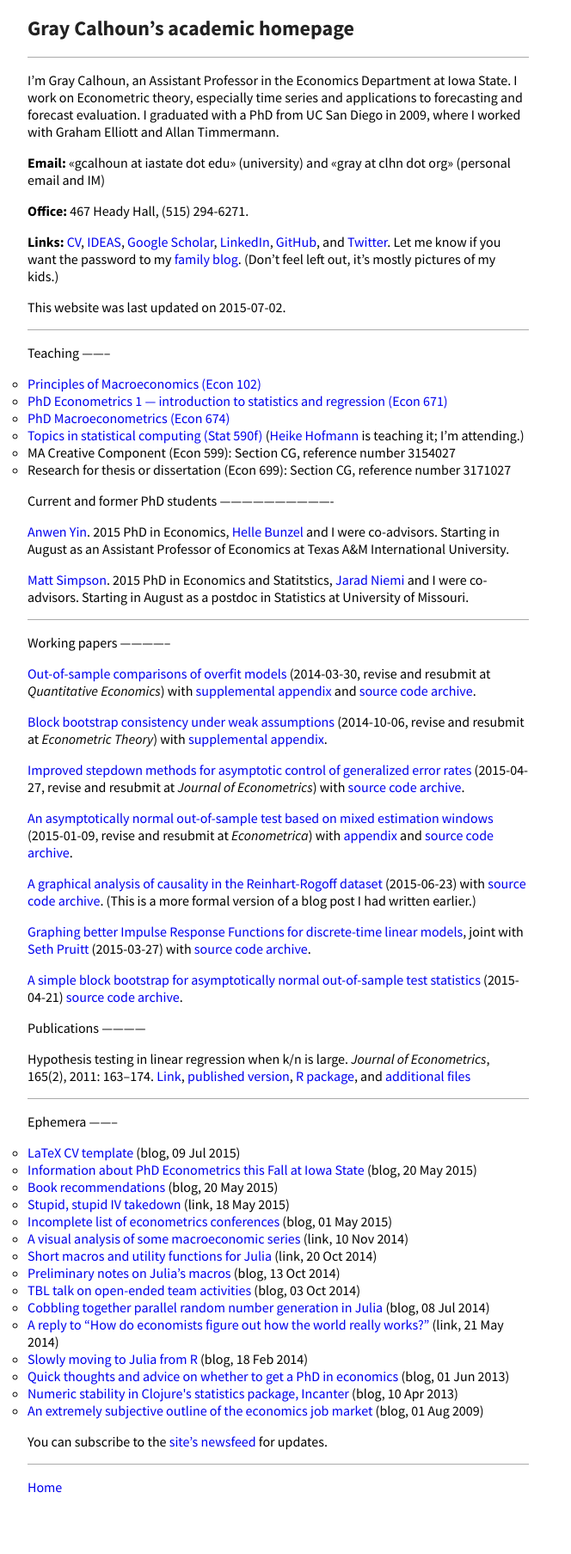
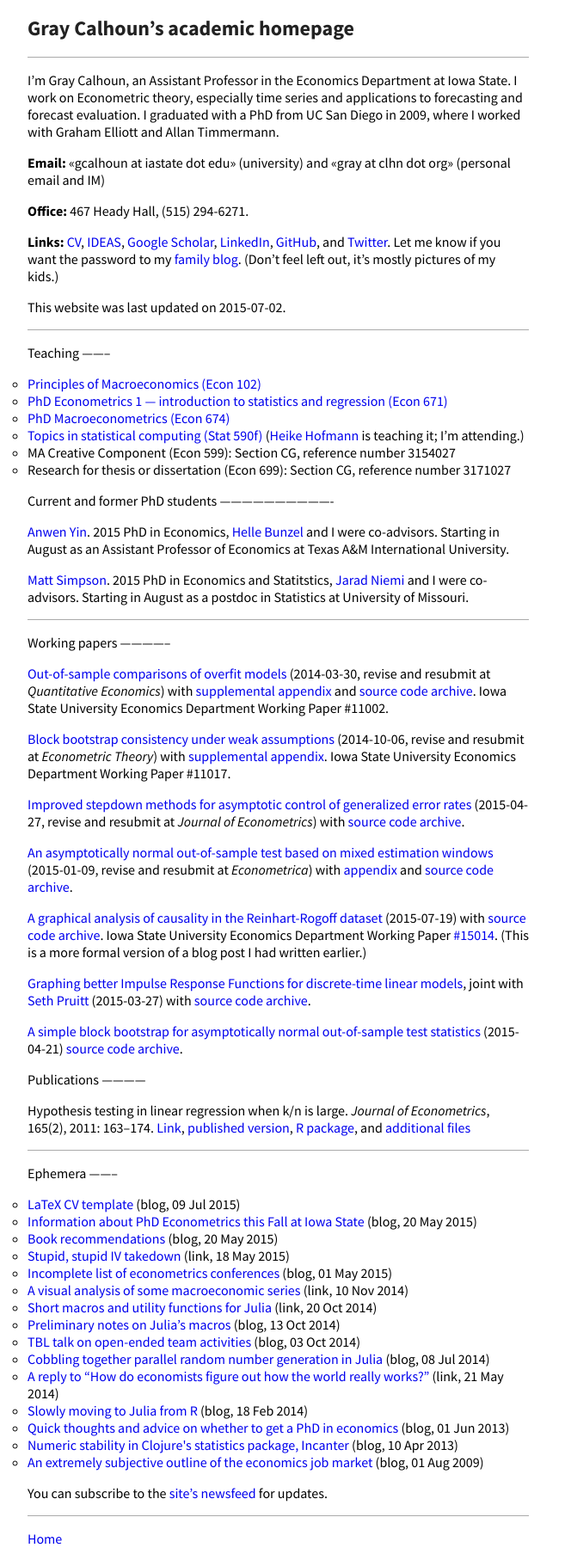
Before and after one commit to mmkuang/grayclhn.github.io, a Jekyll site: the page built from index.md, in a window 1280 px wide. Shown: the whole page at 86% size, without its empty margins (0-664 px from the left). Built offline with Jekyll 4.4.1, drawn with Linux system fonts in a browser that asks for light colours; Markdown is read by kramdown in place of the engine named in the settings; before the commit the page ends 1747 px from its top, so only the background shows below that.

Commit message:
Add new version of RR paper

```diff
--- a/index.md
+++ b/index.md
@@ -71,11 +71,13 @@ Working papers
 (2014-03-30, revise and resubmit at *Quantitative Economics*) with
 [supplemental appendix](dl/calhoun_oosoverfit_appendix_v2014-03-30.pdf) and
 [source code archive](dl/calhoun_oosoverfit_v2014-09-22.zip).
+Iowa State University Economics Department Working Paper #11002.
 <!-- [Private git repository](https://git.ece.iastate.edu/gcalhoun/oos-overfit) -->
 
 [Block bootstrap consistency under weak assumptions](http://www.econ.iastate.edu/research/working-papers/p14313)
 (2014-10-06, revise and resubmit at *Econometric Theory*) with
 [supplemental appendix](dl/calhoun_bootstrap_appendix_v2014-10-06.pdf).
+Iowa State University Economics Department Working Paper #11017.
 <!-- [Private git repository](https://git.ece.iastate.edu/gcalhoun/statboot-paper) -->
 
 [Improved stepdown methods for asymptotic control of generalized error rates](dl/calhoun_stepdown_v2015-04-27.pdf)
@@ -89,9 +91,10 @@ Working papers
 [source code archive](dl/calhoun_mixedwindow_v2015-04-23.zip).
 <!-- [Private git repository](https://git.ece.iastate.edu/gcalhoun/mixedwindow) -->
 
-[A graphical analysis of causality in the Reinhart-Rogoff dataset](dl/calhoun_rrgraphics_v2015-06-23.pdf)
-(2015-06-23) with
-[source code archive](dl/calhoun_rrgraphics_v2015-06-23.zip).
+[A graphical analysis of causality in the Reinhart-Rogoff dataset](dl/calhoun_rrgraphics)
+(2015-07-19) with
+[source code archive](dl/calhoun_rrgraphics.zip).
+Iowa State University Economics Department Working Paper [#15014](https://www.econ.iastate.edu/research/%5Bpublication-menu-cat%5D/p19889).
 (This is a more formal version of a blog post I had written earlier.)
 <!-- [Private git repository](https://git.ece.iastate.edu/gcalhoun/rr_graphics) -->
 
```
Also changed, not shown: 4 other files.
